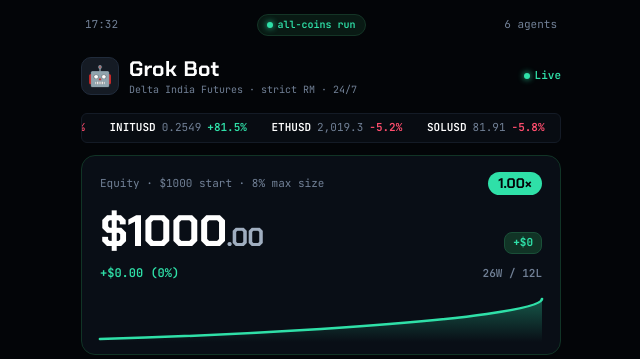
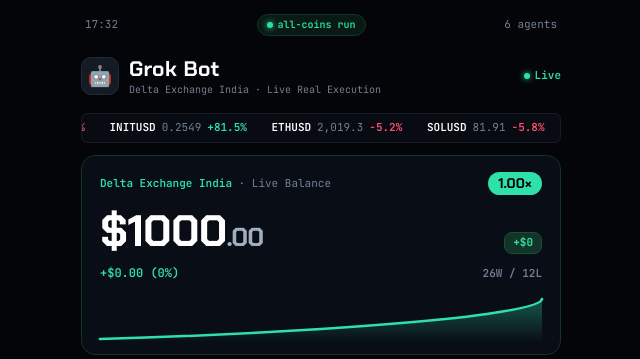
Before and after one commit to indiantrader803-bot/GrokTradeingBrain, a FastAPI app: template dashboard/templates/index.html in a window 1280 px wide. Shown: the top 359 px of the page, without its empty margins (319-959 px from the left). Run offline with FastAPI, Linux system fonts and the light colour scheme; the template is opened without the code that fills it, so the values that code supplies are empty.

Commit message:
Show only real Delta Exchange India live balance and exchange name

```diff
--- a/core/orchestrator.py
+++ b/core/orchestrator.py
@@ -421,7 +421,7 @@ class MasterOrchestrator:
 
     def get_status(self) -> dict:
         equity = self.risk.equity
-        init_eq = self.agent_stats["initial_equity"] if self.agent_stats["initial_equity"] > 0 else equity
+        init_eq = self.agent_stats["initial_equity"] if (self.agent_stats.get("initial_equity") and self.agent_stats["initial_equity"] > 0) else equity
         profit_usd = equity - init_eq
         profit_pct = (profit_usd / init_eq * 100.0) if init_eq > 0 else 0.0
         multiple = round(equity / init_eq, 2) if init_eq > 0 else 1.00
@@ -437,6 +437,7 @@ class MasterOrchestrator:
             "profit_usd": round(profit_usd, 2),
             "profit_pct": round(profit_pct, 2),
             "multiple": multiple,
+            "exchange_name": "Delta Exchange India",
             "agent_stats": self.agent_stats
         }
 
--- a/dashboard/templates/index.html
+++ b/dashboard/templates/index.html
@@ -481,12 +481,12 @@ body {
   <!-- 4. Hero Equity & Growth Card -->
   <div class="equity-card">
     <div class="equity-meta-row">
-      <div>Equity · $<span id="init-equity-label">280</span> start · 8% max size</div>
+      <div><span id="card-exchange-title" style="color:var(--green);font-weight:600">Delta Exchange India</span> · Live Balance</div>
       <div class="multiplier-badge" id="multiplier-tag">1.00×</div>
     </div>
 
     <div class="equity-main-row">
-      <div class="equity-value" id="equity-main">$280<span class="equity-cents" id="equity-cents">.00</span></div>
+      <div class="equity-value" id="equity-main">$0<span class="equity-cents" id="equity-cents">.00</span></div>
       <div class="floating-gain-pill" id="floating-gain-badge">+$0</div>
     </div>
 
@@ -684,16 +684,23 @@ async function fetchStatus() {
     if (!data || data.error) return;
 
     const stats = data.agent_stats || {};
-    const equity = data.equity || 280.0;
-    const initialEq = stats.initial_equity || 280.0;
-    const profitUsd = equity - initialEq;
+    const ex = data.exchange || {};
+
+    // Always prioritize the 100% REAL live exchange balance directly from Delta
+    const realLiveEquity = (ex.net_equity !== undefined && ex.net_equity > 0) ? ex.net_equity : (data.equity || 0.0);
+    const exName = ex.name || data.exchange_name || 'Delta Exchange India';
+
+    document.getElementById('exchange-badge').textContent = `${exName} · Live Real Execution`;
+    document.getElementById('card-exchange-title').textContent = exName;
+
+    const initialEq = stats.initial_equity > 0 ? stats.initial_equity : realLiveEquity;
+    const profitUsd = realLiveEquity - initialEq;
     const profitPct = initialEq > 0 ? (profitUsd / initialEq * 100) : 0;
-    const multiple = (equity / initialEq).toFixed(2);
+    const multiple = initialEq > 0 ? (realLiveEquity / initialEq).toFixed(2) : "1.00";
 
-    // Update Equity
-    const eqSplit = equity.toFixed(2).split('.');
+    // Update Real Exchange Equity
+    const eqSplit = realLiveEquity.toFixed(2).split('.');
     document.getElementById('equity-main').innerHTML = `$${eqSplit[0]}<span class="equity-cents">.${eqSplit[1]}</span>`;
-    document.getElementById('init-equity-label').textContent = Math.round(initialEq);
     document.getElementById('multiplier-tag').textContent = `${multiple}×`;
 
     const sign = profitUsd >= 0 ? '+' : '-';
```
